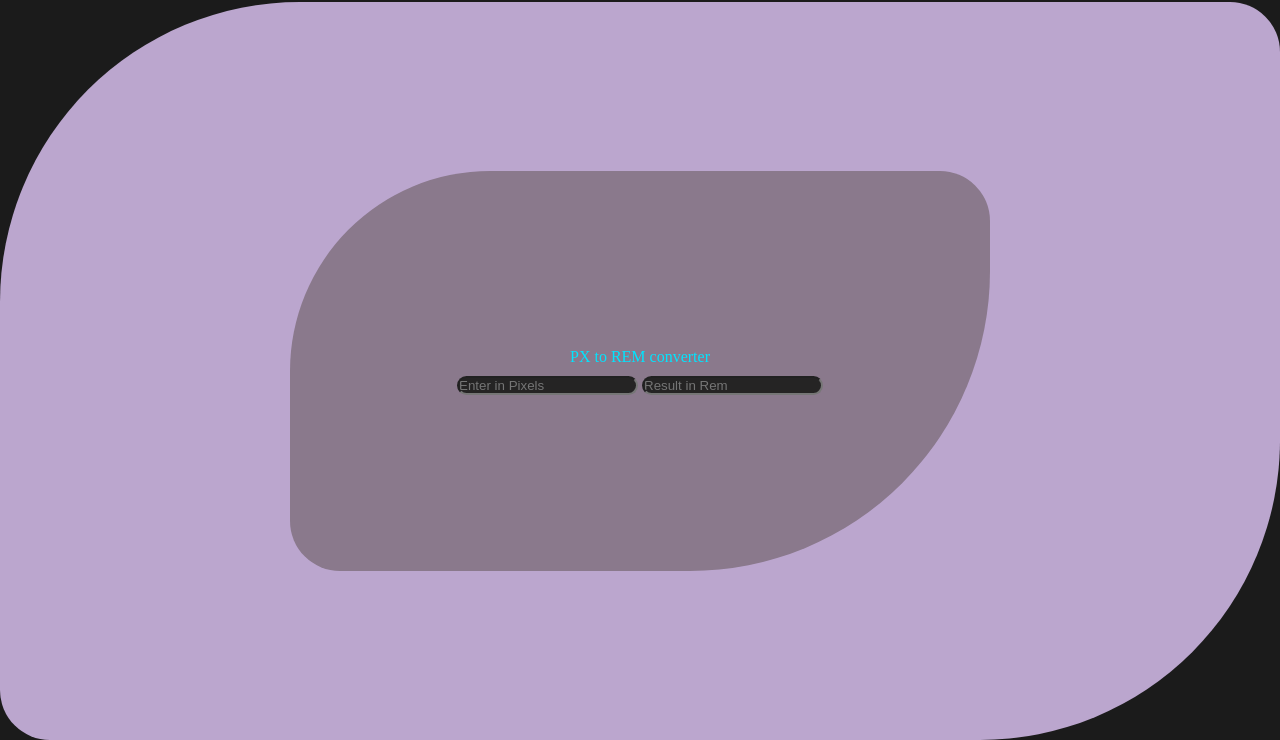
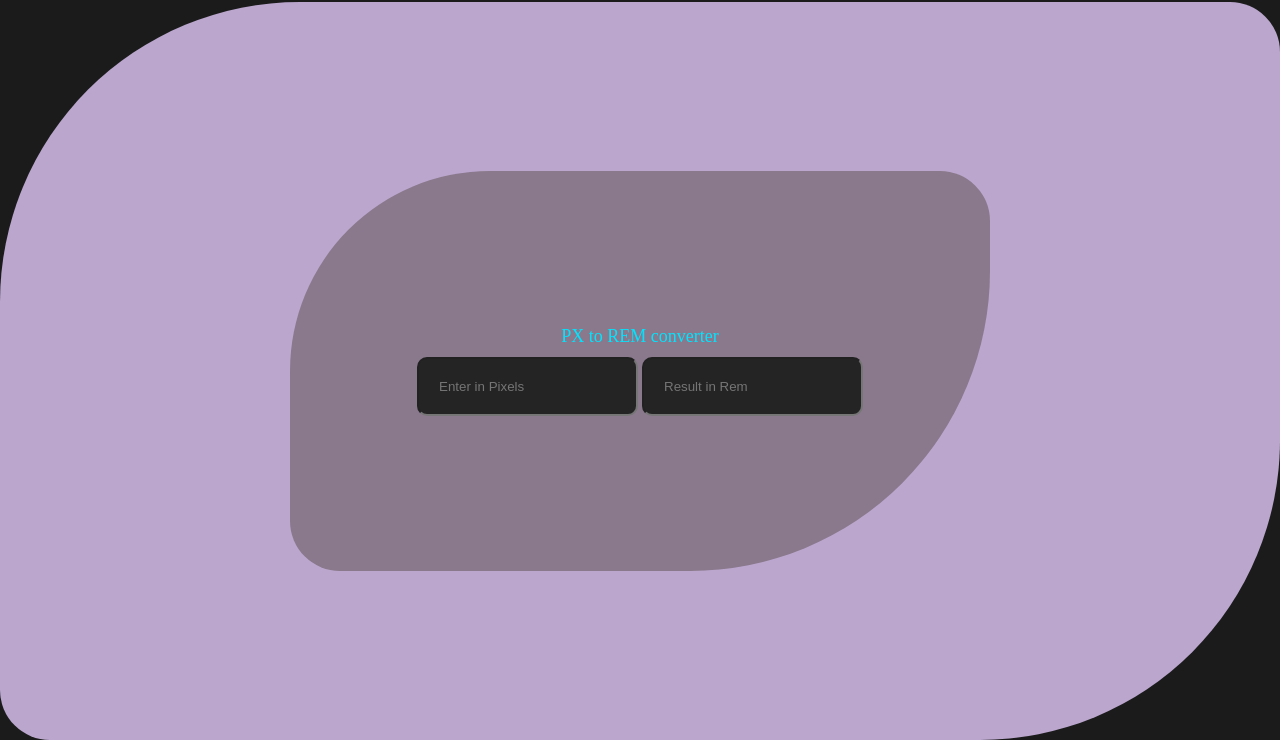
Before and after one commit to BidyutBikashBoruah9365/PixelToRemConvertor, a plain HTML site: page index.html in a window 1280 px wide. Shown: the part 60-800 px from the top of the page. Drawn offline with Linux system fonts and the light colour scheme.

Commit message:
pixelToRemConvertor

```diff
--- a/style.css
+++ b/style.css
@@ -46,6 +46,7 @@ body{
     background-color: #252424;
     border-radius: 10px 10px 10px 10px;
     color: rgb(0, 229, 255);
+    padding: 20px;
 
 }
 
@@ -53,9 +54,11 @@ body{
     background-color: #252424;
     border-radius: 10px 10px 10px 10px;
     color: rgb(0, 229, 255);
+    padding: 20px;
 }
 
 p{
     color: rgb(0, 229, 255);
     padding-bottom: 10px;
+    font-size: large;
 }
```
